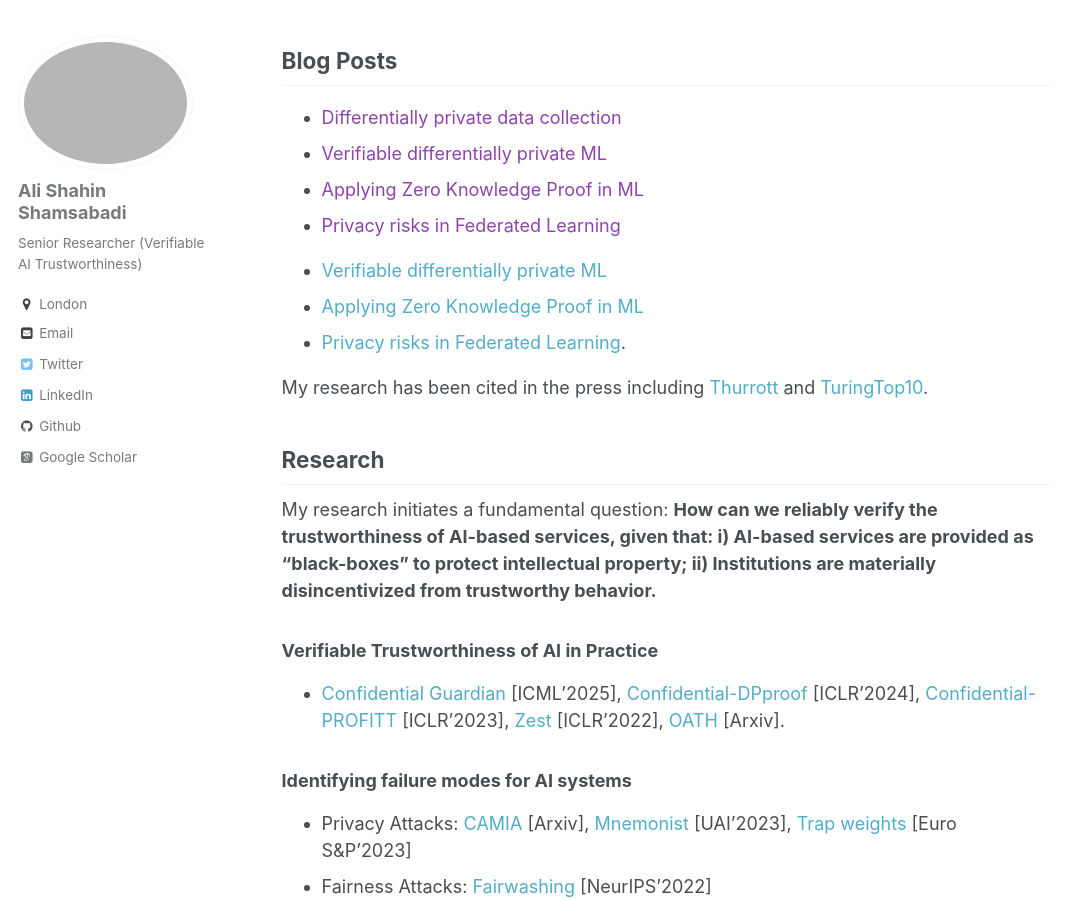
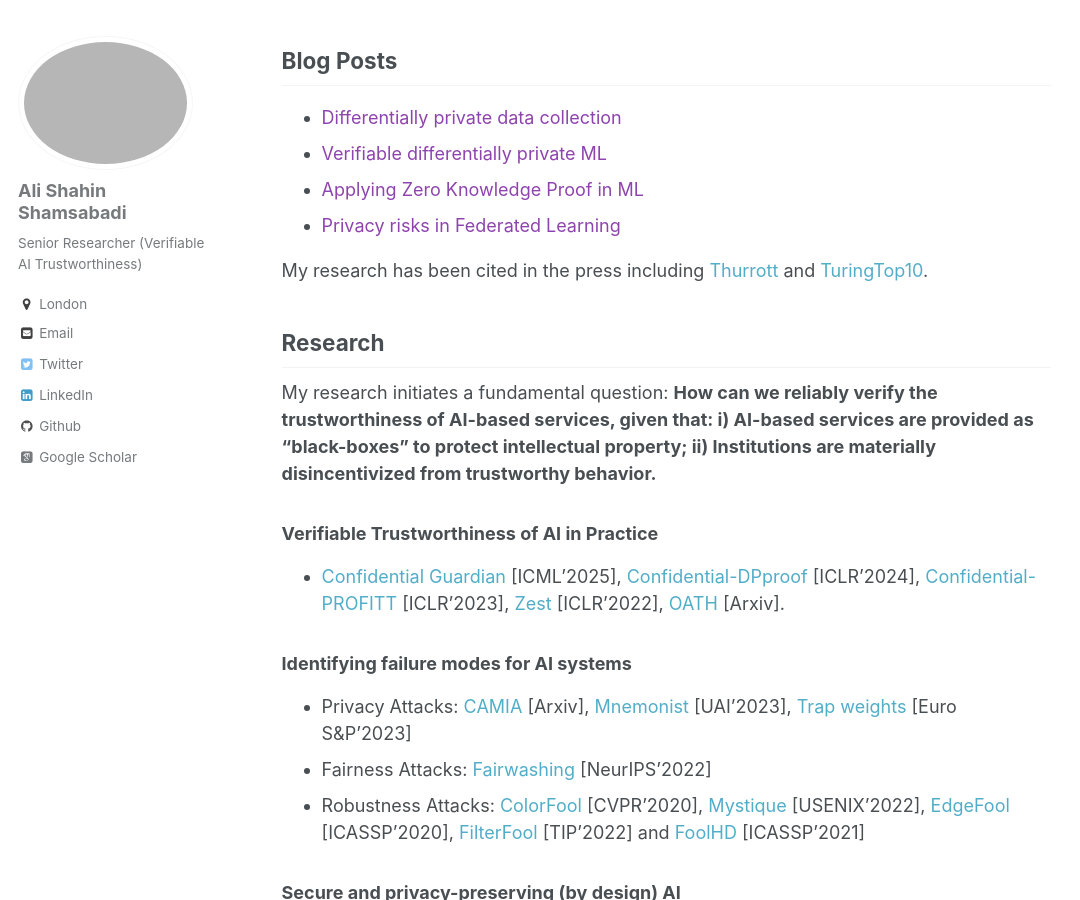
Before and after one commit to AliShahin/AliShahin.github.io, a Jekyll site: the page built from _pages/about.md, in a window 1280 px wide and 900 px high, scrolled down 398 px. Shown: the whole window, without its empty margins (0-1080 px from the left). Built offline with Jekyll 4.4.1, drawn with Linux system fonts in a browser that asks for light colours; some web fonts are replaced.

Commit message:
Update about.md

```diff
--- a/_pages/about.md
+++ b/_pages/about.md
@@ -20,10 +20,6 @@ This is Dr Ali Shahin Shamsabadi (ashahinshamsabadi@brave.com)! I am a Senior Re
   <li><a href="https://www.cleverhans.io/2022/04/17/fl-privacy.html" style="color:#8e44ad;">Privacy risks in Federated Learning</a></li>
 </ul>
 
-
-- [Verifiable differentially private ML](https://brave.com/confidential-dpproof/)
-- [Applying Zero Knowledge Proof in ML](https://medium.com/@ashahin.ee/zero-knowledge-proofs-made-easy-understanding-and-applying-zero-knowledge-proof-in-machine-ccc3a41853c2)
-- [Privacy risks in Federated Learning](https://www.cleverhans.io/2022/04/17/fl-privacy.html).
 
 My research has been cited in the press including [Thurrott](https://www.thurrott.com/a-i/298422/brave-proposes-a-framework-to-ensure-machine-learning-models-are-trained-privately) and [TuringTop10](https://www.turing.ac.uk/sites/default/files/2023-06/pioneering_new_approaches_to_verifying_the_fairness_of_ai_models_0.pdf).
 
```
